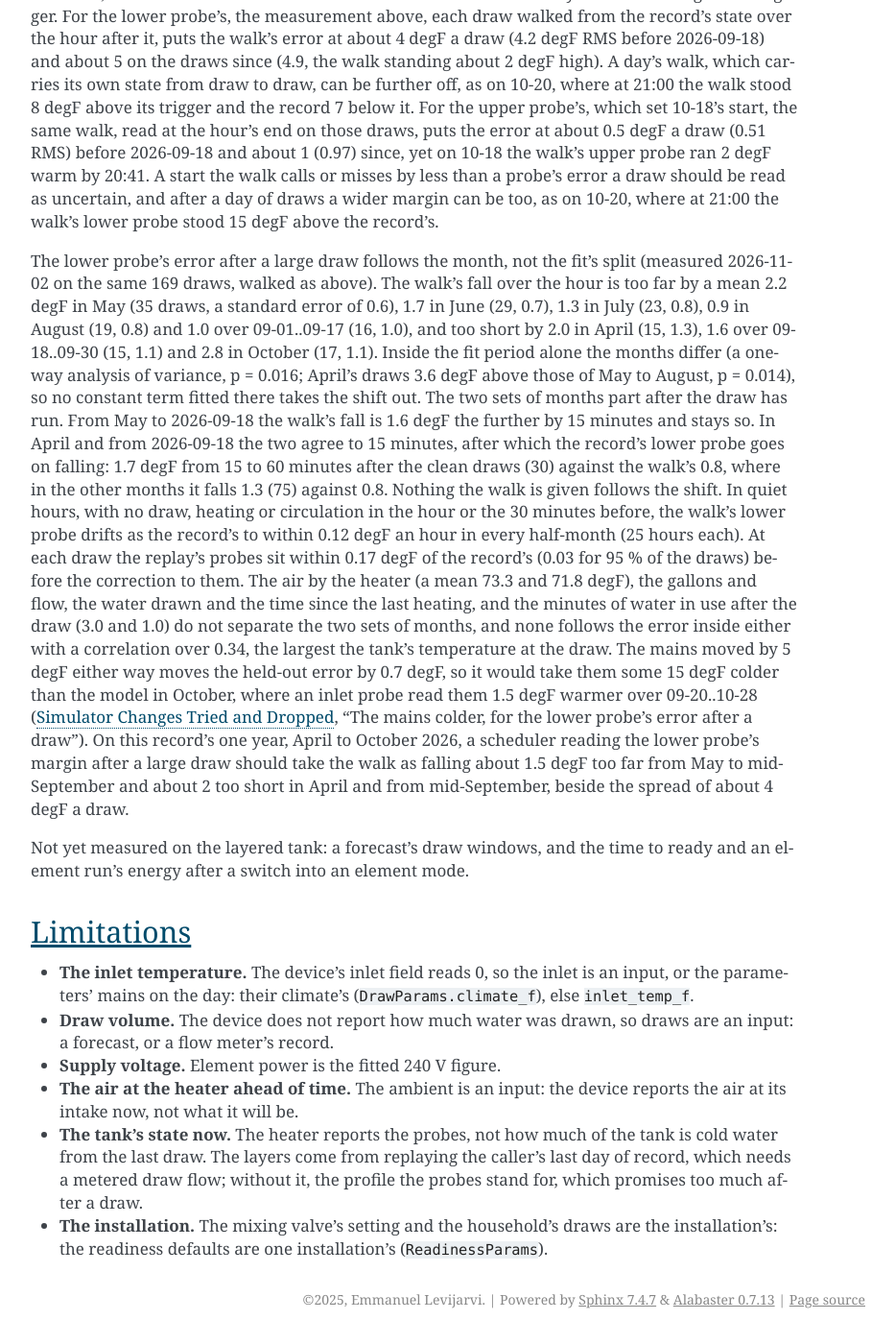
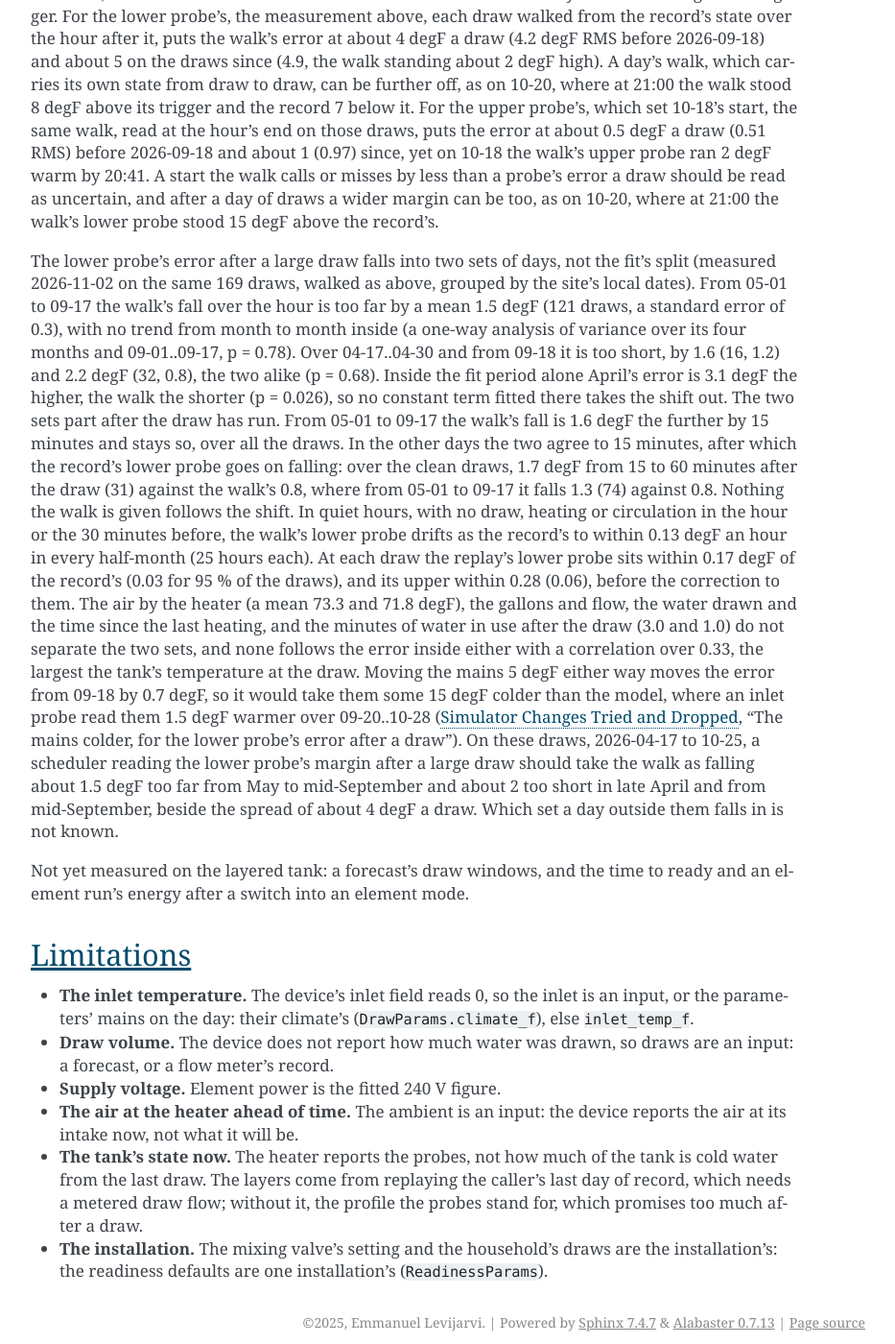
Before and after one commit to eman/nwp500-python, a Sphinx documentation site: the page built from docs/explanation/simulator.rst, in a window 1280 px wide and 1400 px high, scrolled down 10598 px. Shown: the whole window at 96% size, without its empty margins (338-1271 px from the left). Built offline with Sphinx 7.4.7, drawn with Linux system fonts in a browser that asks for light colours.

Commit message:
docs(sim): the lower probe's error in two sets of days, by local date
From 05-01 to 09-17 the walk falls too far with no month-to-month
trend; over 04-17..04-30 and from 09-18 too short, the two alike. The
replay's figures are per probe, the quiet drift 0.13, the mains' slope
0.15 and the 15 degF from 09-18.

```diff
--- a/docs/explanation/simulator.rst
+++ b/docs/explanation/simulator.rst
@@ -612,40 +612,42 @@ should be read as uncertain, and after a day of draws a wider margin can
 be too, as on 10-20, where at 21:00 the walk's lower probe stood 15 degF
 above the record's.
 
-The lower probe's error after a large draw follows the month, not the
-fit's split (measured 2026-11-02 on the same 169 draws, walked as
-above). The walk's fall over the hour is too far by a mean 2.2 degF in
-May (35 draws, a standard error of 0.6), 1.7 in June (29, 0.7), 1.3 in
-July (23, 0.8), 0.9 in August (19, 0.8) and 1.0 over 09-01..09-17 (16,
-1.0), and too short by 2.0 in April (15, 1.3), 1.6 over 09-18..09-30
-(15, 1.1) and 2.8 in October (17, 1.1). Inside the fit period alone the
-months differ (a one-way analysis of variance, p = 0.016; April's draws
-3.6 degF above those of May to August, p = 0.014), so no constant term
-fitted there takes the shift out. The two sets of months part after the
-draw has run. From May to 2026-09-18 the walk's fall is 1.6 degF the
-further by 15 minutes and stays so. In April and from 2026-09-18 the two
-agree to 15 minutes, after which the record's lower probe goes on
-falling: 1.7 degF from 15 to 60 minutes after the clean draws (30)
-against the walk's 0.8, where in the other months it falls 1.3 (75)
-against 0.8. Nothing the walk is given follows the shift. In quiet
-hours, with no draw, heating or circulation in the hour or the 30
-minutes before, the walk's lower probe drifts as the record's to within
-0.12 degF an hour in every half-month (25 hours each). At each draw the
-replay's probes sit within 0.17 degF of the record's (0.03 for 95 % of
-the draws) before the correction to them. The air by the heater (a mean
-73.3 and 71.8 degF), the gallons and flow, the water drawn and the time
-since the last heating, and the minutes of water in use after the draw
-(3.0 and 1.0) do not separate the two sets of months, and none follows
-the error inside either with a correlation over 0.34, the largest the
-tank's temperature at the draw. The mains moved by 5 degF either way
-moves the held-out error by 0.7 degF, so it would take them some 15 degF
-colder than the model in October, where an inlet probe read them 1.5
-degF warmer over 09-20..10-28 (:doc:`simulator-tried`, "The mains
-colder, for the lower probe's error after a draw"). On this record's one
-year, April to October 2026, a scheduler reading the lower probe's
-margin after a large draw should take the walk as falling about 1.5 degF
-too far from May to mid-September and about 2 too short in April and
-from mid-September, beside the spread of about 4 degF a draw.
+The lower probe's error after a large draw falls into two sets of days,
+not the fit's split (measured 2026-11-02 on the same 169 draws, walked
+as above, grouped by the site's local dates). From 05-01 to 09-17 the
+walk's fall over the hour is too far by a mean 1.5 degF (121 draws, a
+standard error of 0.3), with no trend from month to month inside (a
+one-way analysis of variance over its four months and 09-01..09-17, p =
+0.78). Over 04-17..04-30 and from 09-18 it is too short, by 1.6 (16,
+1.2) and 2.2 degF (32, 0.8), the two alike (p = 0.68). Inside the fit
+period alone April's error is 3.1 degF the higher, the walk the shorter
+(p = 0.026), so no constant term fitted there takes the shift out. The
+two sets part after the draw has run. From 05-01 to 09-17 the walk's
+fall is 1.6 degF the further by 15 minutes and stays so, over all the
+draws. In the other days the two agree to 15 minutes, after which the
+record's lower probe goes on falling: over the clean draws, 1.7 degF
+from 15 to 60 minutes after the draw (31) against the walk's 0.8, where
+from 05-01 to 09-17 it falls 1.3 (74) against 0.8. Nothing the walk is
+given follows the shift. In quiet hours, with no draw, heating or
+circulation in the hour or the 30 minutes before, the walk's lower probe
+drifts as the record's to within 0.13 degF an hour in every half-month
+(25 hours each). At each draw the replay's lower probe sits within 0.17
+degF of the record's (0.03 for 95 % of the draws), and its upper within
+0.28 (0.06), before the correction to them. The air by the heater (a
+mean 73.3 and 71.8 degF), the gallons and flow, the water drawn and the
+time since the last heating, and the minutes of water in use after the
+draw (3.0 and 1.0) do not separate the two sets, and none follows the
+error inside either with a correlation over 0.33, the largest the tank's
+temperature at the draw. Moving the mains 5 degF either way moves the
+error from 09-18 by 0.7 degF, so it would take them some 15 degF colder
+than the model, where an inlet probe read them 1.5 degF warmer over
+09-20..10-28 (:doc:`simulator-tried`, "The mains colder, for the lower
+probe's error after a draw"). On these draws, 2026-04-17 to 10-25, a
+scheduler reading the lower probe's margin after a large draw should
+take the walk as falling about 1.5 degF too far from May to
+mid-September and about 2 too short in late April and from
+mid-September, beside the spread of about 4 degF a draw. Which set a day
+outside them falls in is not known.
 
 Not yet measured on the layered tank: a forecast's draw windows, and
 the time to ready and an element run's energy after a switch into an
```
Also changed, not shown: docs/explanation/simulator-tried.rst (+9 -8 lines).
